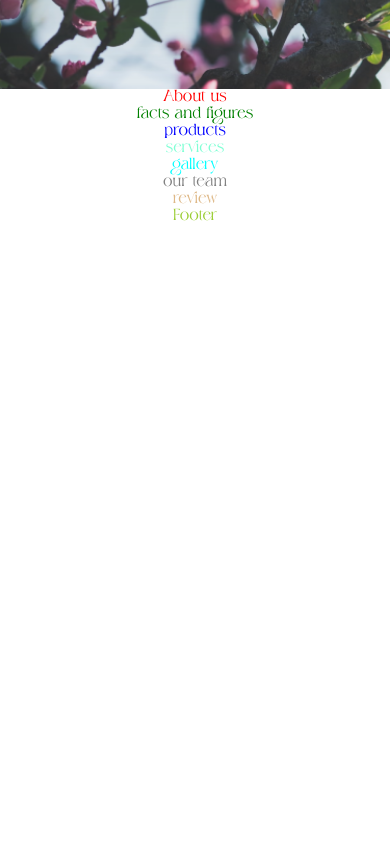
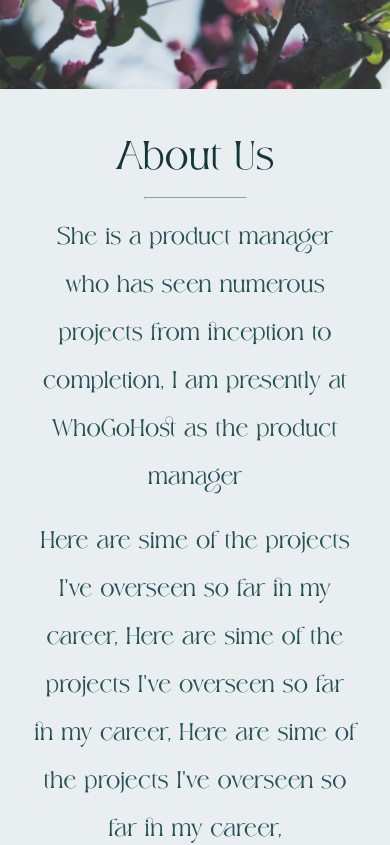
Before and after one commit to CharlseToby/balsma-frontend, a React (Create React App) app: page / in a window 390 px wide. Shown: the part 980-1825 px from the top of the page. Before the commit the page ends 1205 px from the top, so only its background shows below. Built offline with nearby package versions, Linux system fonts and the light colour scheme.

Commit message:
feat(About-us): implement about-us section mobile and desktop view

```diff
--- a/src/components/about-us/AboutUs.scss
+++ b/src/components/about-us/AboutUs.scss
@@ -1,6 +1,86 @@
+$primary-color: #133639;
+$secondary-color: #265156;
+$w950px: 950px;
+$w800px: 800px;
+
+
 .about-us{
+  width: 100vw;
+  max-width: 1440px;
+  display: flex;
 
-  h2{
-    color: red;
+  .about-us__content{
+    background-color: #E9EEF1;
+    width: 60%;
+    padding: 30px 86px;
+    text-align: left;
+    display: flex;
+    flex-direction: column;
+    justify-content: center;
+
+    .about-us__title{
+      color: $primary-color;
+      font-size: 6.2em;
+      line-height: 6.6rem;
+      margin-bottom: 1.8rem;
+      text-transform: capitalize;
+    }
+    hr{
+      width: 256px;
+      background-color: #000;
+    }
+    .about-us__text{
+      color: $secondary-color;
+      font-size: 2rem;
+      line-height: 3.2rem;
+      max-width: 583px;
+      margin-top: 1.8rem;
+    }
+  }
+  .about-us__image{
+    width: 40%;
+    img{
+      width: 100%;
+      height: 100%;
+    }
   }
 }
+
+@media only screen and (max-width: $w950px) {
+  .about-us{
+    .about-us__image{
+      display: none !important;
+    }
+    .about-us__content{
+      width: 100%;
+      text-align: center;
+      align-items: center;
+      padding: 80px 86px;
+
+      .about-us__text{
+        max-width: 100%;
+      }
+    }
+
+    @media only screen and (max-width: $w800px) {
+      .about-us__content{
+        padding: 50px 34px;
+
+        .about-us__title{
+          font-size: 2.5rem;
+          line-height: 2.6rem;
+          margin-bottom: 1rem;
+        }
+        hr{
+          width: 103px;
+        }
+        .about-us__text{
+          font-size: 1.5rem;
+          line-height: 3rem;
+          margin-top: 1rem;
+        }
+      }
+    }
+  }
+
+}
--- a/src/components/about-us/AboutUs.tsx
+++ b/src/components/about-us/AboutUs.tsx
@@ -1,11 +1,20 @@
 import  "./AboutUs.scss"
+import aboutUsImg from '../../assets/images/about-us.png'
 
 const AboutUs = () => {
 
 
   return (
     <section className="about-us">
-      <h2>About us</h2>
+      <article className="about-us__content">
+        <h2 className="about-us__title">about us</h2>
+        <hr />
+        <p className="about-us__text">She is a product manager who has seen numerous projects from inception to completion. I am presently at WhoGoHost as the product manager</p>
+        <p className="about-us__text">Here are sime of the projects I've overseen so far in my career. Here are sime of the projects I've overseen so far in my career. Here are sime of the projects I've overseen so far in my career. </p>
+      </article>
+      <figure className="about-us__image">
+        <img src={aboutUsImg} alt="about us" />
+      </figure>
     </section>
   )
 }
```
Also changed, not shown: src/assets/images/about-us.png (added).
